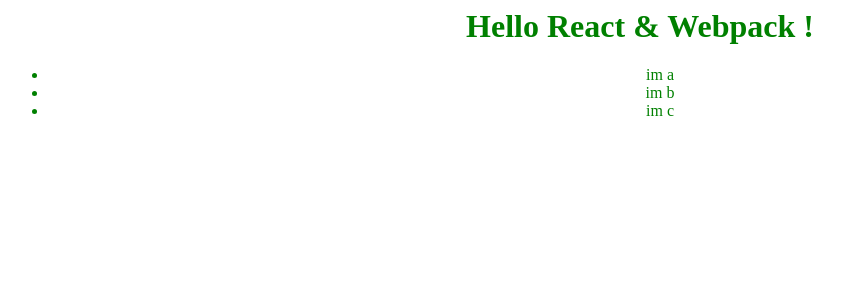
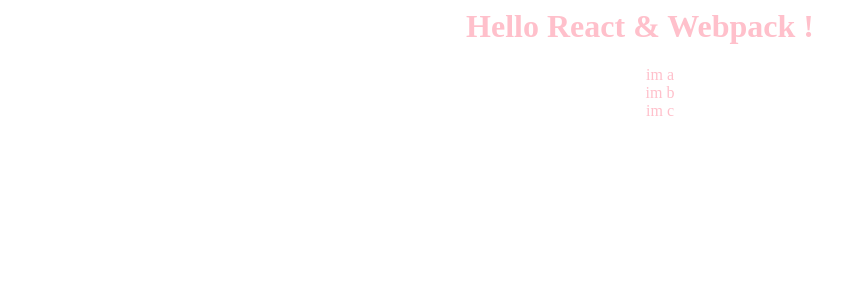
Before and after one commit to LY-LiYi/ReactLearning, a React app: page / in a window 1280 px wide. Shown: the top 300 px of the page, without its empty margins (0-842 px from the left). Built offline with nearby package versions, Linux system fonts and the light colour scheme.

Commit message:
加入typescript

```diff
--- a/package.json
+++ b/package.json
@@ -34,6 +34,8 @@
     "react-router": "^4.3.1",
     "sass-loader": "^7.1.0",
     "style-loader": "^0.23.1",
+    "ts-loader": "^5.3.1",
+    "typescript": "^3.2.2",
     "webpack": "^4.26.1",
     "webpack-cli": "^3.1.2",
     "webpack-dev-server": "^3.1.10",
--- a/src/App.js
+++ b/src/App.js
@@ -1,5 +1,5 @@
 import React from 'react'
-import './App'
+import './App.scss'
 
 class App extends React.Component {
     render() {
@@ -7,7 +7,7 @@
             <h1>Hello React & Webpack !</h1>
             <ul>
                 {
-                    ['a', 'b', 'c'].map(name => <li>{`im ${name}`}</li>)
+                    ['a', 'b', 'c'].map((name,index) => <li key={index}>{`im ${name}`}</li>)
                 }
             </ul>
         </div>
--- a/src/index.js
+++ b/src/index.js
@@ -2,5 +2,6 @@
 import ReactDOM from 'react-dom';
 import App from './App';
 import './index.scss';
+import './test'
 
 ReactDOM.render(<App/>, document.getElementById('root'));
--- a/src/index.scss
+++ b/src/index.scss
@@ -1,6 +1,6 @@
 body {
     #root {
-        color: green;
+        color: pink;
         text-align: center;
     }
 }
--- /dev/null
+++ b/src/test.ts
@@ -0,0 +1,8 @@
+console.log("typescript安装成功");
+
+function getName(name:string)
+{
+    console.log(name);
+}
+
+getName('LiYi');
--- a/webpack.base.conf.js
+++ b/webpack.base.conf.js
@@ -20,6 +20,9 @@
         filename: 'bundle.[hash].js',
         path: path.join(__dirname, '/dist')
     },
+    resolve: {
+        extensions: ['.ts', '.tsx', '.js']
+    },
     //loader可以理解为webpack的编译器，它使得webpack可以处理一些非JavaScript文件，比如png、csv、xml、css、json等各种类型的文件，使用合适的loader可以让JavaScript的import导入非JavaScript模块。JavaScript只认为JavaScript文件是模块，而webpack的设计思想即万物皆模块，为了使得webpack能够认识其他“模块”，所以需要loader这个“编译器”。webpack中配置loader有两个目标：
     // （1）test属性：标志有哪些后缀的文件应该被处理，是一个正则表达式。
     // （2）use属性：指定test类型的文件应该使用哪个loader进行预处理。
@@ -30,14 +33,18 @@
                 test: /\.css$/,
                 use: ['style-loader', 'css-loader']
             }, {
-                test:/\.js$/,
-                use:['babel-loader'],
-                exclude:/node_modules/,
+                test: /\.js$/,
+                use: ['babel-loader'],
+                exclude: /node_modules/,
             },
             {
-                test:/\.scss/,
-                use:['style-loader','css-loader','sass-loader'],
-            }
+                test: /\.scss/,
+                use: ['style-loader', 'css-loader', 'sass-loader'],
+            },
+            {
+                test: /\.tsx?$/,
+                loaders: ['babel-loader', 'ts-loader']
+            },
         ]
     },
     // 插件可以用于执行范围更广的任务，包括打包、优化、压缩、搭建服务器等等
```
Also changed, not shown: tsconfig.json (added, +62 -0 lines), src/index.html (line endings or trailing spaces), 1 other file (tests, documents, lock files or other folders).
